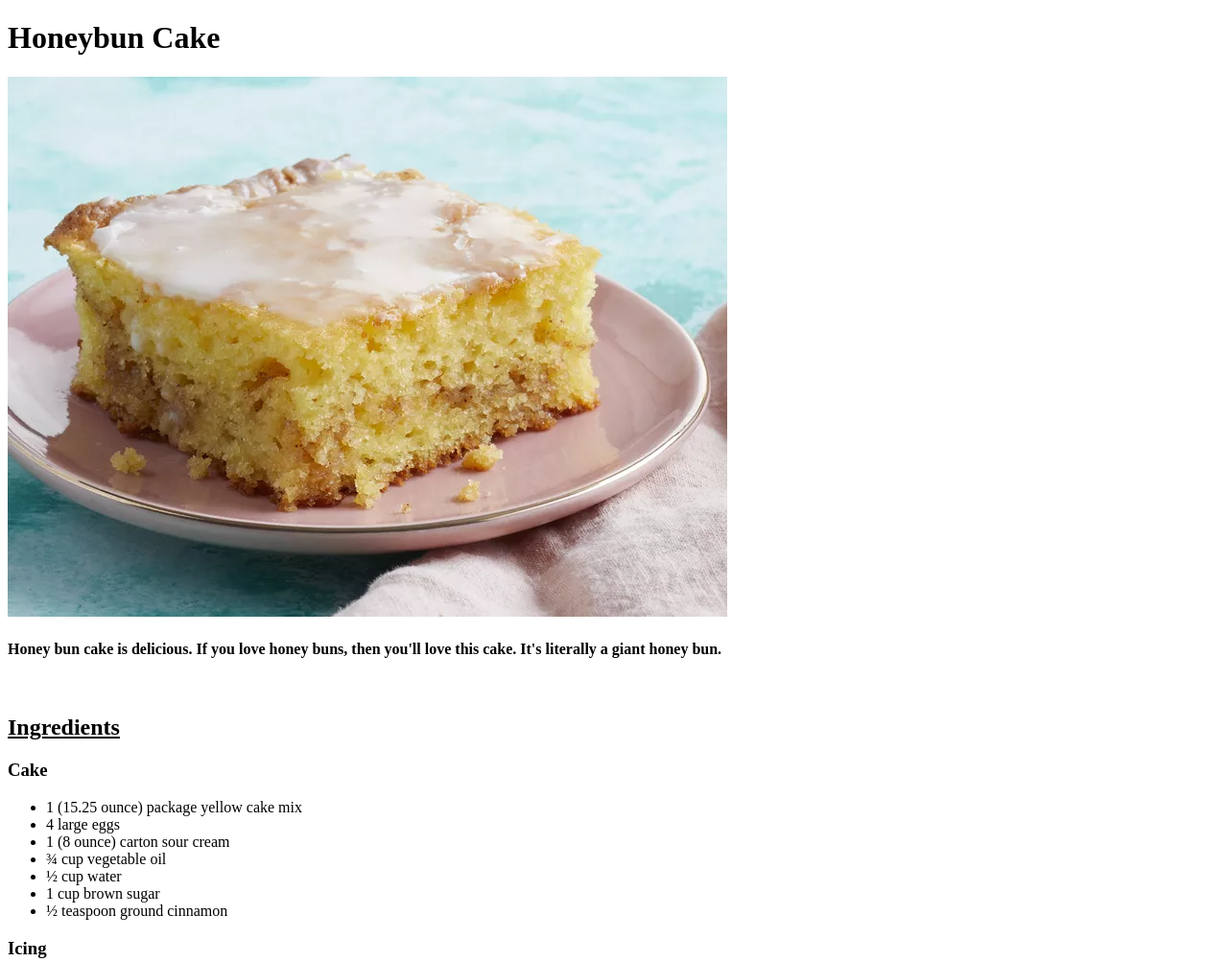
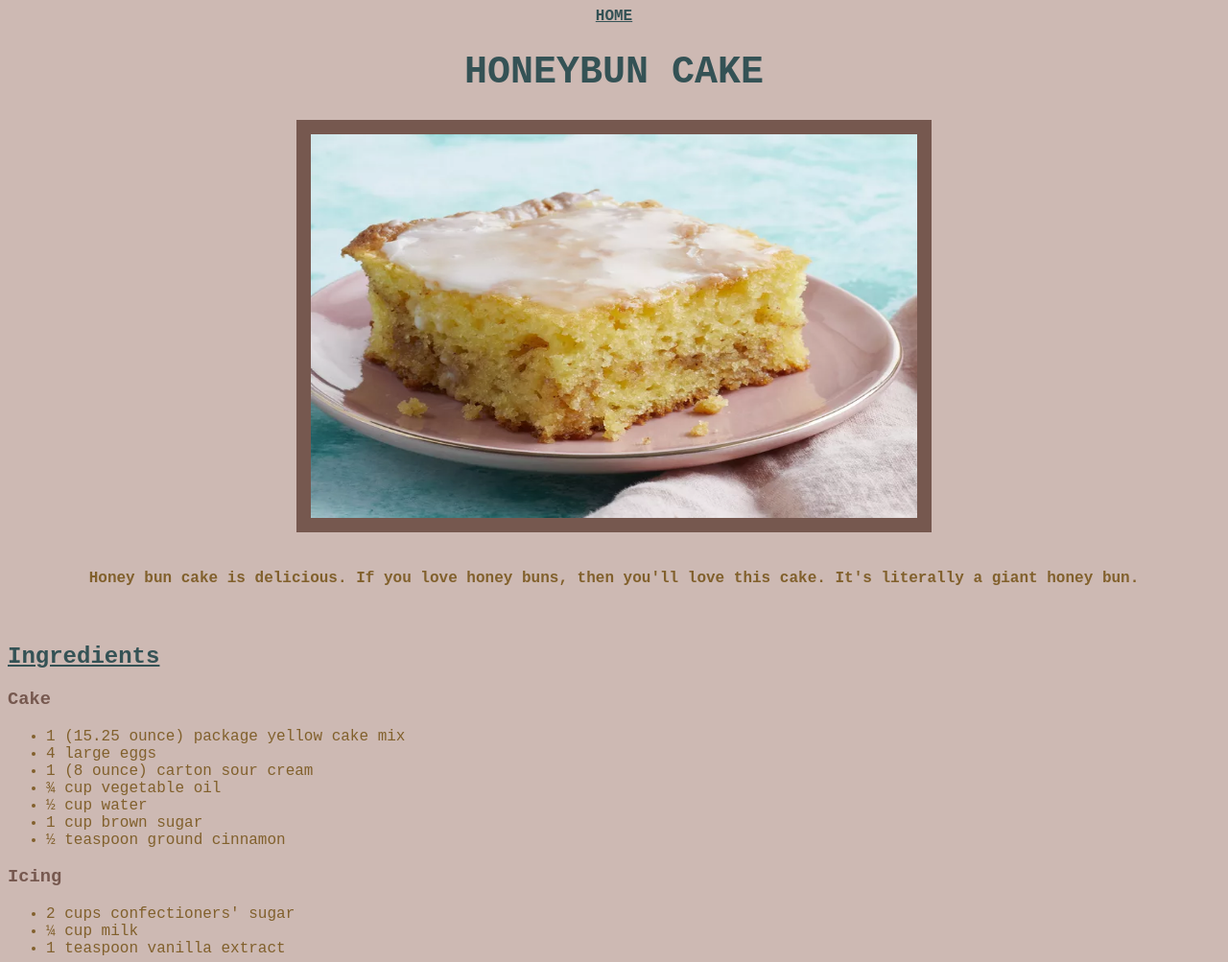
Before and after one commit to BlushVS/Odin-recipes, a plain HTML site: page recipes/honeybuncake.html in a window 1280 px wide. Shown: the top 1003 px of the page at 96% size. Drawn offline with Linux system fonts and the light colour scheme.

Commit message:
Styled honeybuncake.html

```diff
--- a/recipes/honeybuncake.css
+++ b/recipes/honeybuncake.css
@@ -0,0 +1,33 @@
+* {
+    font-family: 'Courier New', Courier, monospace;
+    background-color: #cdb9b3;
+}
+.center {
+    text-align: center;
+}
+.title {
+    font-weight: bold;
+    font-size: 40px;
+    color: #345255;
+}
+.smalltitle {
+    font-weight: 30px;
+    color: #345255;
+    font-weight: bold;
+}
+img {
+    height: 400px;
+    width: auto;
+    border: 15px solid #76584f;
+    align-items: center;
+    display: block;
+    margin-left: auto;
+    margin-right: auto;
+    width: 50%;
+}
+.cakesection {
+    color: #76584f;
+}
+.text {
+    color: #81602c;
+}
--- a/recipes/honeybuncake.html
+++ b/recipes/honeybuncake.html
@@ -3,22 +3,29 @@
   <head>
     <meta charset="UTF-8">
     <title>Honeybun Cake</title>
+    <link rel="stylesheet" href="honeybuncake.css">
   </head>
 
   <body>
-    <h1>Honeybun Cake</h1>
+    <center>
+      <a id="home" class="smalltitle" href="../index.html">HOME</a>
+    </center>
+
+    <h1 class="title center">HONEYBUN CAKE</h1>
 
     <img src="../Images/Honeybuncake.webp" alt="Yellow cake with white glaze on top.">
 
-    <h4>Honey bun cake is delicious. If you love honey buns, then you'll love this cake. It's literally a giant honey bun.</h4>
+    <br>
+
+    <h4 class="text center">Honey bun cake is delicious. If you love honey buns, then you'll love this cake. It's literally a giant honey bun.</h4>
 
     <br>
 
-    <h2><u>Ingredients</u></h2>
+    <h2 class="smalltitle"><u>Ingredients</u></h2>
 
-    <h3>Cake</h3>
+    <h3 class="cakesection">Cake</h3>
 
-    <ul>
+    <ul class="text">
         <li>1 (15.25 ounce) package yellow cake mix</li>
         <li>4 large eggs</li>
         <li>1 (8 ounce) carton sour cream</li>
@@ -28,9 +35,9 @@
         <li>½ teaspoon ground cinnamon</li>
     </ul>
 
-    <h3>Icing</h3>
+    <h3 class="cakesection">Icing</h3>
 
-    <ul>
+    <ul class="text">
         <li>2 cups confectioners' sugar</li>
         <li>¼ cup milk</li>
         <li>1 teaspoon vanilla extract</li>
@@ -38,9 +45,9 @@
 
     <br>
 
-    <h2><u>Instructions</u></h2>
+    <h2 class="smalltitle"><u>Instructions</u></h2>
 
-    <ol>
+    <ol class="text">
         <li>Preheat the oven to 350 degrees F (175 degrees C). Grease a 9x13-inch pan.</li>
         <br>
         <li>Whisk together cake mix, eggs, sour cream, vegetable oil, and water in a large bowl until smooth. Mix brown sugar and cinnamon in a small bowl. Pour 1/2 of the cake batter into the prepared pan. Sprinkle brown sugar mixture over batter. Pour remaining batter on top; gently swirl batter a few times with a table knife.</li>
```
